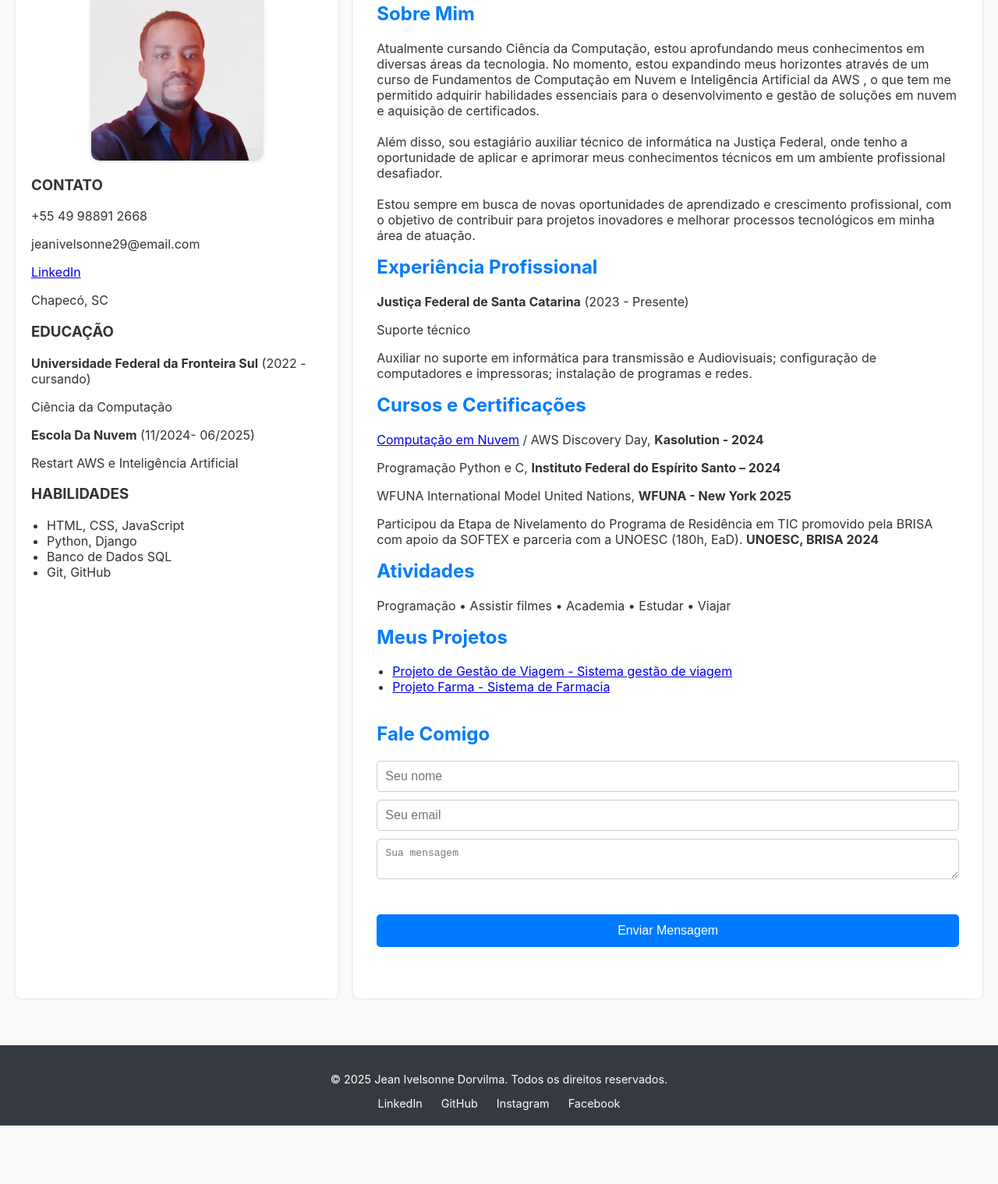
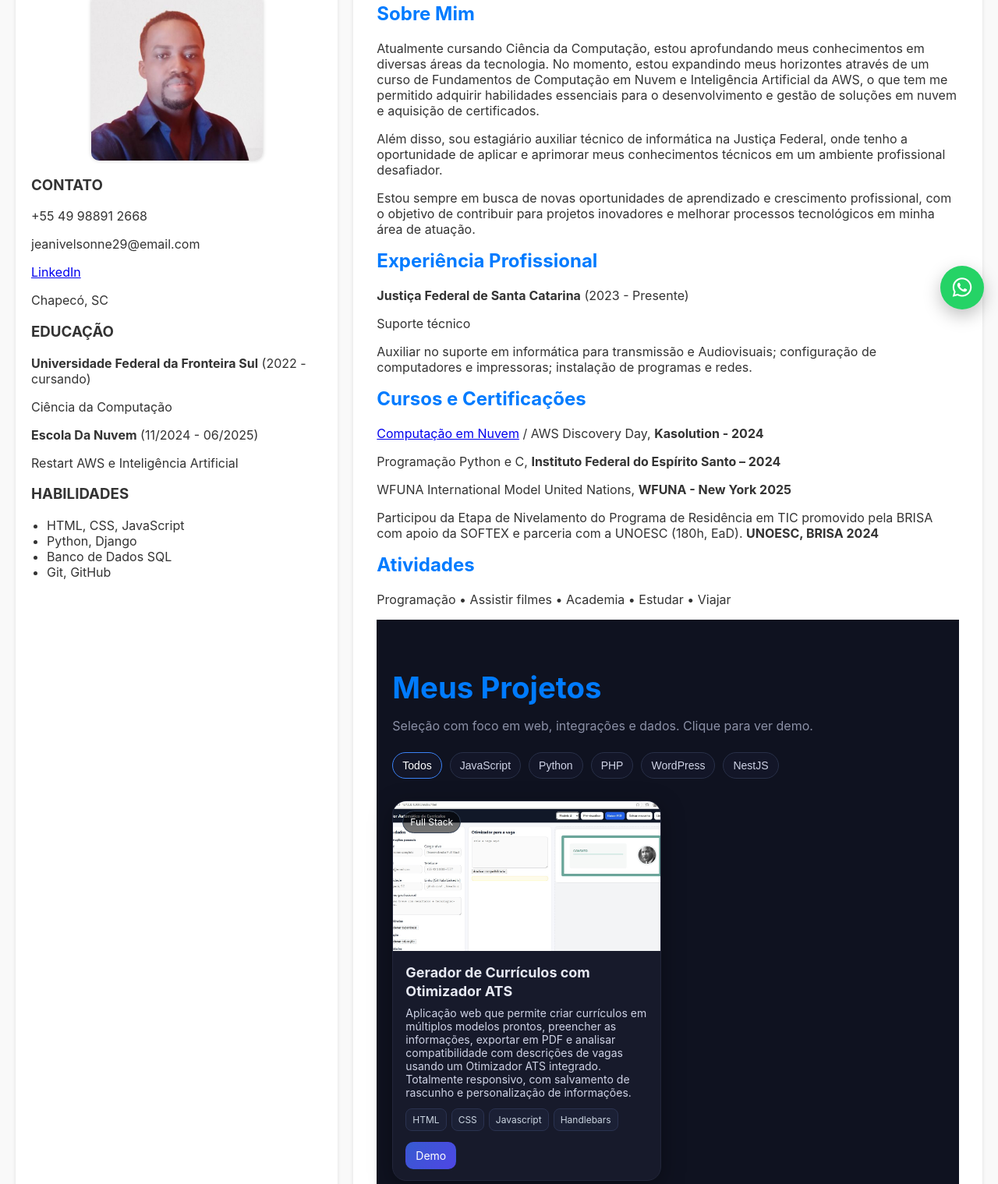
Before and after one commit to jean2992-star/jean2992-star.github.io, a plain HTML site: page index.html in a window 1280 px wide. Shown: the part 385-1904 px from the top of the page at 78% size. Before the commit the page ends 1829 px from the top, so only its background shows below. Drawn offline with Linux system fonts and the light colour scheme.

Commit message:
atualization

```diff
--- a/index.html
+++ b/index.html
@@ -1,29 +1,37 @@
 <!DOCTYPE html>
 <html lang="pt-BR">
 <head>
-  <meta charset="UTF-8">
-  <meta name="viewport" content="width=device-width, initial-scale=1.0">
+  <meta charset="UTF-8" />
+  <meta name="viewport" content="width=device-width, initial-scale=1.0"/>
   <title>Jean Ivelsonne - Portfólio</title>
-  <link rel="stylesheet" href="styles.css">
+  <link rel="stylesheet" href="styles.css"/>
+  <!-- Ícones para o botão do WhatsApp -->
+  <link rel="stylesheet" href="https://cdnjs.cloudflare.com/ajax/libs/font-awesome/6.5.2/css/all.min.css"/>
 </head>
 <body>
   <header class="main-header">
+    <!-- Hamburguer que abre o menu lateral -->
     <div class="menu-toggle" onclick="toggleMenu()">
       <div class="bar"></div>
       <div class="bar"></div>
       <div class="bar"></div>
     </div>
+
+    <!-- Menu lateral mobile -->
     <div class="side-menu" id="sideMenu">
       <ul>
         <li><a href="#profile">Sobre Mim</a></li>
         <li><a href="#work">Experiência Profissional</a></li>
         <li><a href="#cursos">Cursos e Certificações</a></li>
-        <li> <a href="#atividade">Atividades</a></li>
+        <li><a href="#atividade">Atividades</a></li>
         <li><a href="#projetos-destaque">Meus Projetos</a></li>
         <li><a href="#form-contato">Fale Comigo</a></li>
       </ul>
     </div>
+
     <h1>Jean Ivelsonne Dorvilma</h1>
+
+    <!-- Menu de navegação desktop -->
     <nav class="menu">
       <ul>
         <li><a href="index.html">Home</a></li>
@@ -34,7 +42,7 @@
         <li><a href="#cursos">Cursos e Certificações</a></li>
         <li><a href="#projetos-destaque">Meus Projetos</a></li>
         <li><a href="#form-contato">Fale Comigo</a></li>
-        <li><a href="Jean_Ivelsonne_CV.pdf" download> Currículo</a></li>
+        <li><a href="documents/Jean_Ivelsonne_CV.pdf" download>Currículo</a></li>
       </ul>
     </nav>
   </header>
@@ -46,22 +54,25 @@
   <div class="container">
     <aside class="sidebar">
       <div class="profile-img">
-        <img src="JEAN.jpg" alt="Jean Ivelsonne">
+        <img src="images/JEAN.jpg" alt="Jean Ivelsonne">
       </div>
+
       <section class="contact">
         <h3>CONTATO</h3>
         <p>+55 49 98891 2668</p>
         <p>jeanivelsonne29@email.com</p>
-        <p><a href="https://www.linkedin.com/in/jean-ivelsonne-dorvilma-1b4731140" target="_blank">LinkedIn</a></p>
+        <p><a href="https://www.linkedin.com/in/jean-ivelsonne-dorvilma-1b4731140" target="_blank" rel="noopener">LinkedIn</a></p>
         <p>Chapecó, SC</p>
       </section>
+
       <section class="education">
         <h3>EDUCAÇÃO</h3>
         <p><strong>Universidade Federal da Fronteira Sul</strong> (2022 - cursando)</p>
         <p>Ciência da Computação</p>
-        <p><strong>Escola Da Nuvem</strong> (11/2024- 06/2025)</p>
+        <p><strong>Escola Da Nuvem</strong> (11/2024 - 06/2025)</p>
         <p>Restart AWS e Inteligência Artificial</p>
       </section>
+
       <section class="skills">
         <h3>HABILIDADES</h3>
         <ul>
@@ -76,105 +87,96 @@
     <main class="content">
       <section id="profile">
         <h2>Sobre Mim</h2>
-        <p>Atualmente cursando Ciência da Computação, estou aprofundando meus conhecimentos em diversas áreas da tecnologia. No momento, estou expandindo meus horizontes através de um curso de Fundamentos de Computação em Nuvem e Inteligência Artificial da AWS , o que tem me permitido adquirir habilidades essenciais para o desenvolvimento e gestão de soluções em nuvem e aquisição de certificados.
-        <br><br>
-        Além disso, sou estagiário auxiliar técnico de informática na Justiça Federal, onde tenho a oportunidade de aplicar e aprimorar meus conhecimentos técnicos em um ambiente profissional desafiador.
-        <br><br>
-        Estou sempre em busca de novas oportunidades de aprendizado e crescimento profissional, com o objetivo de contribuir para projetos inovadores e melhorar processos tecnológicos em minha área de atuação.</p>
+        <p>
+          Atualmente cursando Ciência da Computação, estou aprofundando meus conhecimentos em diversas áreas da tecnologia.
+          No momento, estou expandindo meus horizontes através de um curso de Fundamentos de Computação em Nuvem e Inteligência Artificial da AWS,
+          o que tem me permitido adquirir habilidades essenciais para o desenvolvimento e gestão de soluções em nuvem e aquisição de certificados.
+        </p>
+        <p>
+          Além disso, sou estagiário auxiliar técnico de informática na Justiça Federal, onde tenho a oportunidade de aplicar e aprimorar meus conhecimentos
+          técnicos em um ambiente profissional desafiador.
+        </p>
+        <p>
+          Estou sempre em busca de novas oportunidades de aprendizado e crescimento profissional, com o objetivo de contribuir para projetos inovadores e
+          melhorar processos tecnológicos em minha área de atuação.
+        </p>
       </section>
 
       <section id="work">
         <h2>Experiência Profissional</h2>
         <p><strong>Justiça Federal de Santa Catarina</strong> (2023 - Presente)</p>
-        <p>Suporte técnico  </p>
-        <p> Auxiliar no suporte em informática para transmissão e Audiovisuais; configuração de computadores e impressoras; instalação de programas e redes.</p>
+        <p>Suporte técnico</p>
+        <p>Auxiliar no suporte em informática para transmissão e Audiovisuais; configuração de computadores e impressoras; instalação de programas e redes.</p>
+      </section>
+
+      <section id="cursos">
+        <h2>Cursos e Certificações</h2>
+        <p><a href="documents/Certificado+Alunos+AWS+re_Start+++IA.pdf" download>Computação em Nuvem</a> / AWS Discovery Day, <strong>Kasolution - 2024</strong></p>
+        <p>Programação Python e C, <strong>Instituto Federal do Espírito Santo – 2024</strong></p>
+        <p>WFUNA International Model United Nations, <strong>WFUNA - New York 2025</strong></p>
+        <p class="pcertification">
+          Participou da Etapa de Nivelamento do Programa de Residência em TIC promovido pela BRISA com apoio da SOFTEX e parceria com a UNOESC (180h, EaD).
+          <strong>UNOESC, BRISA 2024</strong>
+        </p>
+      </section>
+
+      <section id="atividade">
+        <h2>Atividades</h2>
+        <p>Programação • Assistir filmes • Academia • Estudar • Viajar</p>
+      </section>
+
+      <!-- ===== Seção de projetos ===== -->
+      <section id="projetos-destaque" class="section-projetos">
+        <div class="wrap">
+          <h2>Meus Projetos</h2>
+          <p class="sub">Seleção com foco em web, integrações e dados. Clique para ver demo.</p>
+
+          <div class="filtros" aria-label="Filtros de tecnologia">
+            <button class="chip active" data-filter="all">Todos</button>
+            <button class="chip" data-filter="javascript">JavaScript</button>
+            <button class="chip" data-filter="python">Python</button>
+            <button class="chip" data-filter="php">PHP</button>
+            <button class="chip" data-filter="wordpress">WordPress</button>
+            <button class="chip" data-filter="nestjs">NestJS</button>
+          </div>
+
+          <div id="grid-projetos" class="grid" role="list"></div>
+        </div>
       </section>
 
       <section>
-        <h2 id="cursos">Cursos e Certificações</h2>
-        <p><a href="Certificado+Alunos+AWS+re_Start+++IA.pdf" download>Computação em Nuvem</a> / AWS Discovery Day, <strong>Kasolution - 2024</strong></p>
-        <p>Programação Python e C, <strong>Instituto Federal do Espírito Santo – 2024</strong></p>
-        <p>WFUNA International Model United Nations, <strong>WFUNA - New York 2025</strong></p>
-        <p class="pcertification">Participou da Etapa de Nivelamento do Programa de Residência em TIC promovido pela BRISA com apoio da SOFTEX e parceria com a UNOESC (180h, EaD). <strong>UNOESC, BRISA 2024</strong></p>
-      </section>
-
-      <section>
-        <h2 id="atividade">Atividades</h2>
-        <p>Programação • Assistir filmes • Academia • Estudar • Viajar</p>
-      </section>
-
-      <section id="projetos-destaque">
-        <h2>Meus Projetos</h2>
-        <ul>
-          <li><a href="https://github.com/jean2992-star/Projeto-de-gest-o-de-viagem" target="_blank">Projeto de Gestão de Viagem - Sistema gestão de viagem</a></li>
-          <li><a href="https://github.com/jean2992-star/Projeto_Farma" target="_blank">Projeto Farma - Sistema de Farmacia</a></li>
-        </ul>
-      </section>
-
-      <section>
-        <br>
-        <h2>Fale Comigo</h2>
+        <h2 id="form-contato">Fale Comigo</h2>
         <form id="form-contato">
           <input type="text" name="nome" placeholder="Seu nome" required>
           <input type="email" name="email" placeholder="Seu email" required>
           <textarea name="mensagem" placeholder="Sua mensagem" required></textarea>
           <br>
-            <button type="submit">Enviar Mensagem</button>
-            <p id="resposta-form" style="color: green;"></p>
+          <button type="submit">Enviar Mensagem</button>
+          <p id="resposta-form" style="color: green;"></p>
         </form>
       </section>
     </main>
   </div>
 
-    <footer class="site-footer">
+  <footer class="site-footer">
     <div class="footer-content">
       <p>© 2025 Jean Ivelsonne Dorvilma. Todos os direitos reservados.</p>
       <div class="social-icons">
-        <a href="https://www.linkedin.com/in/jean-ivelsonne-dorvilma-1b4731140" target="_blank">LinkedIn</a>
-        <a href="https://github.com/jean2992-star" target="_blank">GitHub</a>
-        <a href="https://www.instagram.com/jean_ivelsonne" target="_blank">Instagram</a>
-        <a href="https://www.facebook.com/profile.php?id=100002294541855" target="_blank">Facebook</a>
-
+        <a href="https://www.linkedin.com/in/jean-ivelsonne-dorvilma-1b4731140" target="_blank" rel="noopener">LinkedIn</a>
+        <a href="https://github.com/jean2992-star" target="_blank" rel="noopener">GitHub</a>
+        <a href="https://www.instagram.com/jean_ivelsonne" target="_blank" rel="noopener">Instagram</a>
+        <a href="https://www.facebook.com/profile.php?id=100002294541855" target="_blank" rel="noopener">Facebook</a>
+        <a href="https://wa.me/5549988912668" target="_blank" rel="noopener">WhatsApp</a>
       </div>
     </div>
   </footer>
 
-    <script>
-  function toggleMenu() {
-    document.getElementById("sideMenu").classList.toggle("open");
-  }
+  <!-- Botão flutuante do WhatsApp  -->
+  <a class="whatsapp-fab" href="https://wa.me/5549988912668" target="_blank" aria-label="Falar no WhatsApp">
+    <i class="fab fa-whatsapp" aria-hidden="true"></i>
+  </a>
 
-  // Fecha o menu ao clicar em qualquer link dentro dele
-  document.querySelectorAll("#sideMenu a").forEach(link => {
-    link.addEventListener("click", () => {
-      document.getElementById("sideMenu").classList.remove("open");
-    });
-  });
-
-  document.getElementById("form-contato")?.addEventListener("submit", async function (e) {
-    e.preventDefault();
-    const nome = this.nome.value.trim();
-    const email = this.email.value.trim();
-    const mensagem = this.mensagem.value.trim();
-    const respostaTexto = document.getElementById("resposta-form");
-    respostaTexto.textContent = "Enviando...";
-    try {
-      const resposta = await fetch("https://backend-reposi-rwbn.onrender.com", {
-        method: "POST",
-        headers: { "Content-Type": "application/json" },
-        body: JSON.stringify({ nome, email, mensagem }),
-      });
-      const dados = await resposta.json();
-      if (resposta.ok) {
-        respostaTexto.textContent = dados.mensagem || "Mensagem enviada com sucesso!";
-        this.reset();
-      } else {
-        respostaTexto.textContent = dados.erro || "Erro ao enviar mensagem.";
-      }
-    } catch (erro) {
-      respostaTexto.textContent = "Erro de conexão com o servidor.";
-    }
-  });
-</script>
+  <!-- JS separado -->
+  <script src="script.js"></script>
 </body>
 </html>
--- /dev/null
+++ b/script.js
@@ -0,0 +1,93 @@
+function toggleMenu() {
+  document.getElementById("sideMenu").classList.toggle("open");
+}
+
+document.querySelectorAll("#sideMenu a").forEach(link => {
+  link.addEventListener("click", () => document.getElementById("sideMenu").classList.remove("open"));
+});
+
+// Formulário de contato
+document.getElementById("form-contato")?.addEventListener("submit", async function (e) {
+  e.preventDefault();
+  const nome = this.nome.value.trim();
+  const email = this.email.value.trim();
+  const mensagem = this.mensagem.value.trim();
+  const respostaTexto = document.getElementById("resposta-form");
+  respostaTexto.textContent = "Enviando...";
+  try {
+    const resposta = await fetch("https://backend-reposi-rwbn.onrender.com", {
+      method: "POST",
+      headers: { "Content-Type": "application/json" },
+      body: JSON.stringify({ nome, email, mensagem }),
+    });
+    const dados = await resposta.json();
+    if (resposta.ok) {
+      respostaTexto.textContent = dados.mensagem || "Mensagem enviada com sucesso!";
+      this.reset();
+    } else {
+      respostaTexto.textContent = dados.erro || "Erro ao enviar mensagem.";
+    }
+  } catch (erro) {
+    respostaTexto.textContent = "Erro de conexão com o servidor.";
+  }
+});
+
+// Projetos
+const PROJETOS = [
+  {
+    titulo: "Gerador de Currículos com Otimizador ATS",
+    descricao: "Aplicação web que permite criar currículos em múltiplos modelos prontos, preencher as informações, exportar em PDF e analisar compatibilidade com descrições de vagas usando um Otimizador ATS integrado. Totalmente responsivo, com salvamento de rascunho e personalização de informações.",
+    imagem: "images/gerador_cv.jpg",
+    badge: "Full Stack",
+    techs: ["HTML","CSS","Javascript","Handlebars"],
+    categorias: ["javascript","nestjs"],
+    demo: "https://jean2992-star.github.io/buildercv/",
+    // codigo: "https://github.com/jean2992-star"
+  },
+  // {
+  //   titulo: "Calendário de Aluguel (WordPress)",
+  //   descricao: "Plugin com preços dinâmicos, bloqueio de datas e reserva com AJAX. Estilo Airbnb.",
+  //   imagem: "img/wp-rent.jpg",
+  //   badge: "WordPress",
+  //   techs: ["PHP","WordPress","MySQL","HTMX"],
+  //   categorias: ["php","wordpress"],
+  //   demo: "#",
+  //   // codigo: "https://github.com/jean2992-star"
+  // }
+];
+
+const grid = document.getElementById("grid-projetos");
+const chips = document.querySelectorAll(".chip");
+
+function tagHtml(t){ return `<span class="tag">${t}</span>`; }
+function cardHtml(p){
+  const techTags = (p.techs||[]).map(tagHtml).join("");
+  const cats = (p.categorias||[]).join(" ");
+  return `
+  <article class="card" role="listitem" data-cats="${cats}" tabindex="0">
+    <div class="thumb">
+      ${p.imagem ? `<img src="${p.imagem}" alt="Imagem do projeto ${p.titulo}">` : ""}
+      ${p.badge ? `<span class="badge">${p.badge}</span>` : ""}
+    </div>
+    <div class="body">
+      <h3>${p.titulo}</h3>
+      <p>${p.descricao}</p>
+      <div class="tags">${techTags}</div>
+      <div class="actions">
+        <a class="btn primary" href="${p.demo}" target="_blank" rel="noopener">Demo</a>
+
+       </div>
+    </div>
+  </article>`;
+  // <a class="btn" href="${p.codigo}" target="_blank" rel="noopener">Código</a>
+}
+function render(projetos){ grid.innerHTML = projetos.map(cardHtml).join(""); }
+render(PROJETOS);
+
+chips.forEach(ch => ch.addEventListener("click", () => {
+  chips.forEach(c=>c.classList.remove("active"));
+  ch.classList.add("active");
+  const f = ch.dataset.filter;
+  if(f === "all"){ render(PROJETOS); return; }
+  render(PROJETOS.filter(p => (p.categorias||[]).includes(f)));
+}));
--- a/styles.css
+++ b/styles.css
@@ -81,7 +81,7 @@ nav.menu {
 }
 
 .hero-banner {
-  background: url("banner.jpg") center/cover no-repeat;
+  background: url("images/banner.jpg") center/cover no-repeat;
   height: 125px;
   color: white;
   display: flex;
@@ -196,32 +196,42 @@ form#form-contato button:hover {
 .side-menu {
   position: fixed;
   left: -250px;
-  top: 0;
-  width: 200px;
+  top: 0; /* pra começar no topo */
+  width: 250px; /* mais espaço pros textos */
   height: 100%;
   background-color: #343a40;
-  color: white;
   padding-top: 60px;
   transition: left 0.3s ease;
   z-index: 999;
+  overflow-y: auto; /* rolagem se necessário */
 }
 
+/* Quando o menu estiver aberto */
 .side-menu.open {
   left: 0;
 }
 
+/* Links do menu lateral */
 .side-menu ul {
   list-style: none;
   padding: 0;
+  margin: 0;
 }
 
 .side-menu ul li {
-  padding: 15px 20px;
+  border-bottom: 1px solid rgba(255,255,255,0.1);
 }
 
 .side-menu ul li a {
-  color: white;
+  display: block;
+  color: white; /* deixa os textos visíveis */
   text-decoration: none;
+  padding: 12px 20px;
+  font-size: 16px;
+}
+
+.side-menu ul li a:hover {
+  background-color: rgba(255,255,255,0.1);
 }
 
 /* css footer */
@@ -255,3 +265,120 @@ form#form-contato button:hover {
 .site-footer .social-icons a:hover {
   text-decoration: underline;
 }
+/* ---------------------------------------
+   Seção de Projetos (cards + filtros)
+---------------------------------------- */
+:root{
+  --bg:#0f1220;
+  --card:#171a2b;
+  --muted:#8b90a6;
+  --text:#e7e9f3;
+  --brand:#3b82f6;
+  --ring: 0 8px 30px rgba(0,0,0,.35);
+}
+
+.section-projetos{
+  background: var(--bg);
+  color: var(--text);
+  padding: 64px 20px;
+}
+.section-projetos .wrap{ max-width:1100px; margin:0 auto; }
+.section-projetos h2{ font-size:clamp(28px,3vw,40px); margin:0 0 12px; }
+.section-projetos .sub{ color:var(--muted); margin-bottom:24px; }
+
+/* Filtros (chips) */
+.filtros{ display:flex; gap:10px; flex-wrap:wrap; margin:10px 0 28px; }
+.chip{
+  border:1px solid #283048;
+  background:#131628;
+  color:#cfd3e6;
+  padding:8px 12px;
+  border-radius:999px;
+  font-size:14px;
+  cursor:pointer;
+  transition:.25s ease;
+}
+.chip:hover, .chip.active{ border-color:var(--brand); color:#fff; }
+
+/* Grid e Card */
+.grid{
+  display:grid;
+  gap:18px;
+  grid-template-columns: repeat(auto-fill, minmax(260px,1fr));
+}
+.card{
+  background:var(--card);
+  border:1px solid #22263a;
+  border-radius:18px;
+  overflow:hidden;
+  box-shadow:var(--ring);
+  transform:translateY(0);
+  transition:transform .25s, border-color .25s, box-shadow .25s;
+}
+.card:hover{
+  transform:translateY(-3px);
+  border-color:#2c3150;
+  box-shadow:0 12px 40px rgba(0,0,0,.45);
+}
+
+/* Thumb + badge */
+.thumb{ aspect-ratio:16/9; background:linear-gradient(120deg,#1e293b,#0b1224); position:relative; }
+.thumb img{ width:100%; height:100%; object-fit:cover; display:block; }
+.badge{
+  position:absolute; left:12px; top:12px;
+  background:rgba(0,0,0,.55);
+  border:1px solid #334155;
+  color:#fff; font-size:12px;
+  padding:6px 9px; border-radius:999px;
+}
+
+/* Conteúdo do card */
+.card .body{ padding:16px 16px 14px; }
+.card h3{ margin:0 0 6px; font-size:18px; line-height:1.35; }
+.card p{ color:#cfd3e6; font-size:14px; margin:0 0 12px; min-height:42px; }
+
+/* Tags de tecnologia */
+.tags{ display:flex; flex-wrap:wrap; gap:6px; margin:8px 0 14px; }
+.tag{
+  font-size:12px; color:#cbd5e1;
+  background:#1b2035; border:1px solid #2a3250;
+  padding:6px 8px; border-radius:8px;
+}
+
+/* Ações */
+.actions{ display:flex; gap:10px; align-items:center; justify-content:space-between; }
+.btn{
+  display:inline-flex; align-items:center; gap:8px;
+  border:1px solid #2b3350; background:#12162a; color:#fff;
+  padding:8px 12px; border-radius:10px; text-decoration:none; font-size:14px;
+  transition:.25s ease;
+}
+.btn:hover{ border-color:var(--brand); }
+.btn.primary{ background:linear-gradient(135deg,#365bcf,#4f46e5); border-color:transparent; }
+.metrics{ display:flex; gap:10px; color:#b6bbcf; font-size:12px; }
+.metric{ display:inline-flex; align-items:center; gap:6px; }
+
+/* ---------------------------------------
+   Botão flutuante WhatsApp
+---------------------------------------- */
+.whatsapp-fab{
+  position: fixed;
+  right: 18px;
+  bottom: 18px;
+  width: 56px;
+  height: 56px;
+  border-radius: 50%;
+  background: #25D366;
+  color: #fff;
+  display:flex;
+  align-items:center;
+  justify-content:center;
+  box-shadow: 0 8px 22px rgba(0,0,0,.25);
+  text-decoration: none;
+  font-size: 28px;
+  z-index: 999;
+}
+.whatsapp-fab:hover{
+  filter: brightness(1.05);
+  transform: translateY(-1px);
+}
```
Also changed, not shown: evento.html (+1 -1 lines), images/JEAN.jpg (renamed from JEAN.jpg), images/banner.jpg (renamed from banner.jpg), images/desbravalley.jpg (renamed from desbravalley.jpg), images/gerador_cv.jpg (added), 4 other files.
